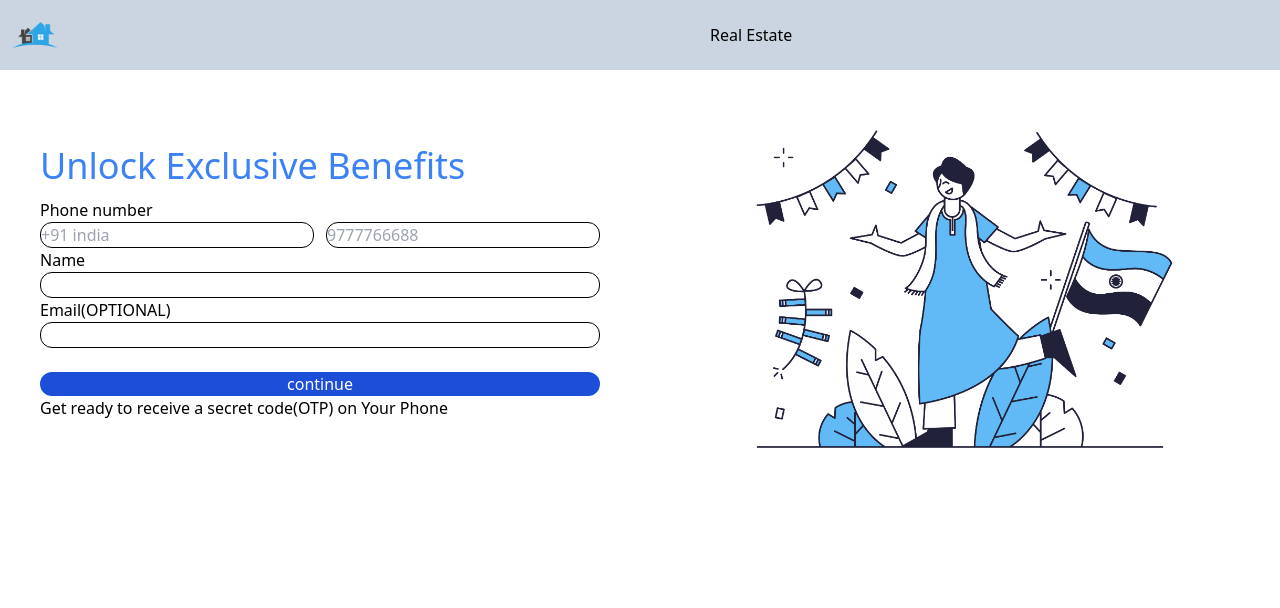
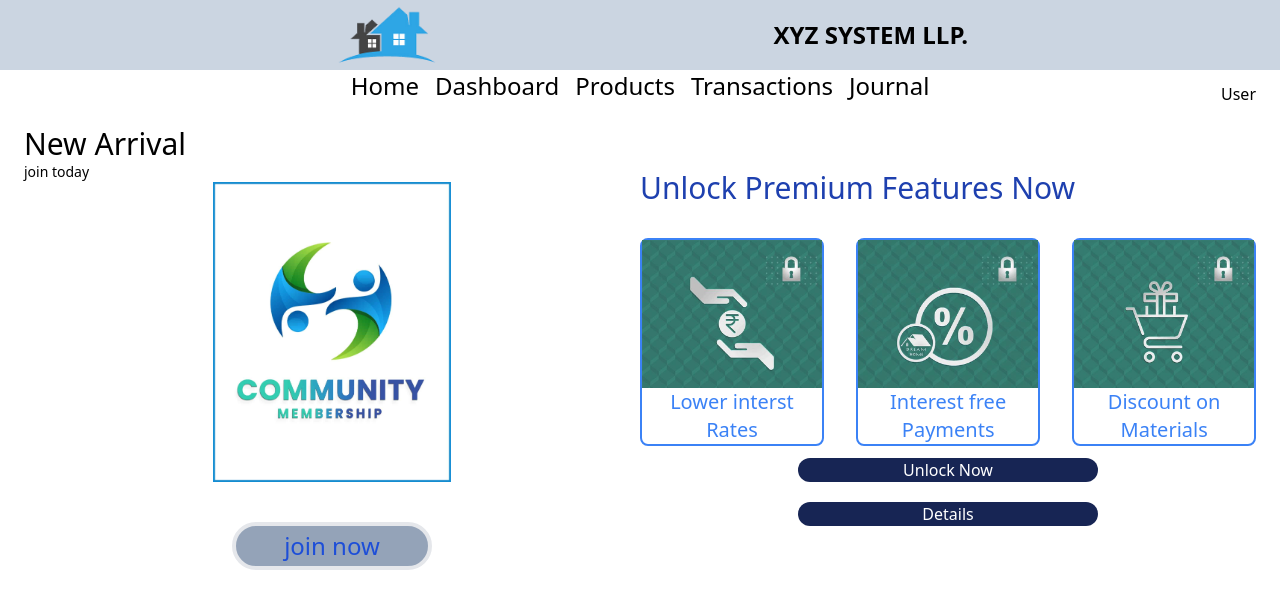
Before and after one commit to Sudhi-S-2003/Ui_design, a React (Create React App) app: page / in a window 1280 px wide. Shown: the top 608 px of the page. Built offline with nearby package versions, Linux system fonts and the light colour scheme.

Commit message:
Project2

```diff
--- a/src/App.js
+++ b/src/App.js
@@ -1,11 +1,17 @@
 import React from 'react'
-import Navbar from './components/Navbar'
-import Form from './components/Form'
+import Header from './components/project2/Header'
+import Navbar from './components/project2/Navbar'
+import Hero from './components/project2/Hero'
+// import Navbar from './components/project1/Navbar'
+// import Form from './components/project1/Form'
 function App() {
   return (
     <div>
+      {/* <Navbar/>
+      <Form/> */}
+      <Header/>
       <Navbar/>
-      <Form/>
+      <Hero/>
     </div>
   )
 }
--- a/src/components/Form.jsx
+++ b/src/components/project1/Form.jsx
@@ -1,5 +1,5 @@
 import React from 'react'
-import formimg from '../assest/assets/celeb.png'
+import formimg from '../../assest/assets/celeb.png'
 function Form() {
   return (
     <div className='block items-center justify-evenly sm:flex '>
--- a/src/components/Navbar.jsx
+++ b/src/components/project1/Navbar.jsx
@@ -1,5 +1,5 @@
 import React from 'react'
-import icon from '../assest/assets/real-estate-house.png'
+import icon from '../../assest/assets/real-estate-house.png'
 
 function Navbar() {
   return (
--- /dev/null
+++ b/src/components/project2/Header.jsx
@@ -0,0 +1,11 @@
+import logo from '../../assest/assets/real-estate-house.png'
+function Header() {
+  return (
+    <div className="flex justify-evenly items-center h-[70px] bg-slate-300">
+        <img src={logo} alt="logo" className='h-[150px]'/>
+        <h1 className="text-2xl font-bold">XYZ SYSTEM LLP.</h1>
+    </div>
+  )
+}
+
+export default Header
--- /dev/null
+++ b/src/components/project2/Hero.jsx
@@ -0,0 +1,13 @@
+import Left from "./Left"
+import Right from "./Right";
+
+function Hero() {
+  return (
+    <div className="flex justify-center items-center p-6">
+        <Left/>
+        <Right/>
+    </div>
+  )
+}
+
+export default Hero
--- /dev/null
+++ b/src/components/project2/Left.jsx
@@ -0,0 +1,13 @@
+import community from '../../assest/assets/membership.jpg'
+function Left() {
+  return (
+    <div className='w-[50%]'>
+        <h1 className="text-3xl">New Arrival</h1>
+        <h1 className="text-sm">join today</h1>
+        <img src={community} alt="community" className='h-[300px] m-auto mb-10'/>
+        <button className='bg-slate-400 rounded-full w-[200px] text-2xl text-blue-700 border-4 p-1 m-auto block'>join now</button>
+    </div>
+  )
+}
+
+export default Left
--- /dev/null
+++ b/src/components/project2/Navbar.jsx
@@ -0,0 +1,30 @@
+function Navbar() {
+  const links = {
+    Home: "/",
+    Dashboard :"#Dashboard",
+    Products :"#Products",
+    Transactions:"#Transactions",
+    Journal:"#Journal"
+  };
+  return (
+    <div className="relative">
+    <div className="flex justify-center">
+      <div className="flex justify-evenly gap-4">
+        {Object.keys(links).map((link, index) => {
+          return (
+            <a key={index} href={links[link]} className="text-2xl">
+              {link}
+            </a>
+          );
+        })}
+      </div>
+
+    </div>
+    <div className="top-3 right-6 absolute">
+       <p>User</p>
+    </div>
+    </div>
+  );
+}
+
+export default Navbar;
--- /dev/null
+++ b/src/components/project2/Right.jsx
@@ -0,0 +1,34 @@
+import img1 from "../../assest/assets/img2.jpg";
+import img2 from "../../assest/assets/img3.jpg";
+import img3 from "../../assest/assets/img1.jpg"
+function Right() {
+    const features=[
+        {id:1,img:img1,heading:"Lower interst Rates"},
+        {id:2,img:img2,heading:"Interest free Payments"},
+        {id:3,img:img3,heading:"Discount on Materials"}
+    ]
+  return (
+    <div className="w-[50%]">
+        <h1 className="text-3xl text-blue-800">Unlock Premium Features Now</h1>
+      <div className="flex gap-8 mt-8">
+        {
+            features.map((feature, index) => {
+                return (
+<div className=" border-blue-500 border-2 rounded-lg text-center">
+            <img src={feature.img} alt="" />
+            <h1 className="text-xl text-blue-500">{feature.heading}</h1>
+        </div>)
+        })
+        }
+
+      </div>
+      <div className="flex flex-col items-center mt-3 gap-5">
+        <button className="bg-blue-950 text-white w-[300px] rounded-xl">Unlock Now</button>
+        <button className="bg-blue-950 text-white w-[300px] rounded-xl">Details</button>
+      </div>
+
+    </div>
+  )
+}
+
+export default Right
```
